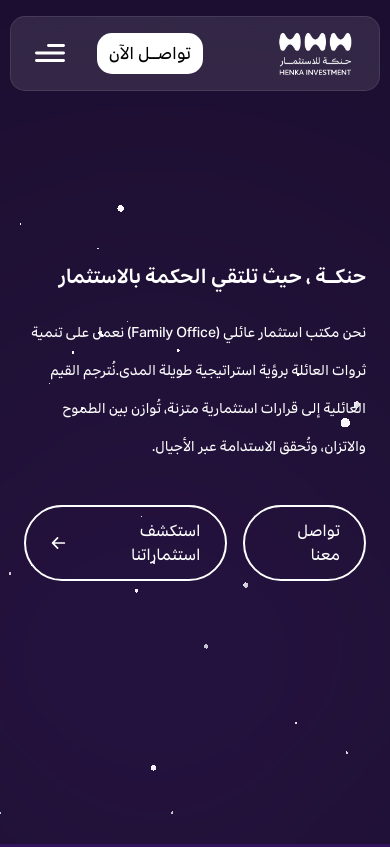
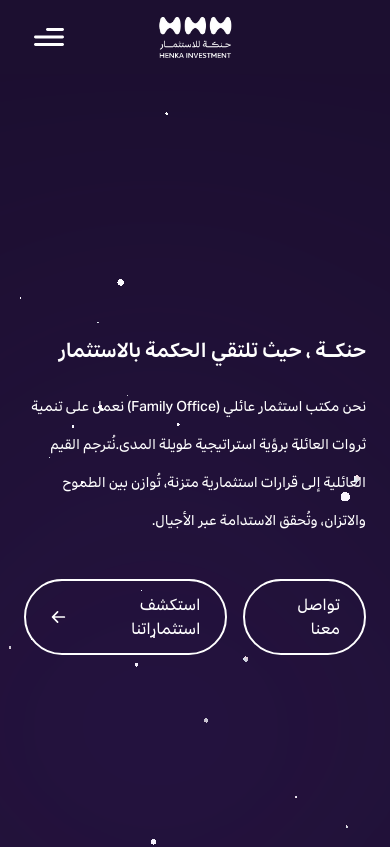
Before and after one commit to amineelakkermi/Henka, a Next.js app: page / in a window 390 px wide. Shown: the top 847 px of the page. Built offline with nearby package versions, Linux system fonts and the light colour scheme; a web font is replaced by a local one.

Commit message:
mise a jour

```diff
--- a/app/layout.js
+++ b/app/layout.js
@@ -18,7 +18,7 @@ export const metadata = {
 export default function RootLayout({ children }) {
   return (
     <html lang="ar" dir="rtl">
-      <body className="antialiased bg-black text-white">
+      <body className="antialiased bg-purple-900 text-white">
         <ClientWrapper>
           {children}
         </ClientWrapper>
--- a/components/AboutAnimatedContent.jsx
+++ b/components/AboutAnimatedContent.jsx
@@ -14,7 +14,7 @@ const AboutAnimatedContent = () => {
     "هي مكتب استثمار عائلي سعودي، تأسس على يد عائلة تمتلك إرثًا من الريادة والاستثمار الممتد لعقود.",
     "نُؤمن أن الثروة مسؤولية، وأن إدارة الأصول لا تتعلق بالأرقام فقط، بل بما تحمله من أثر، ورؤية، واستمرارية.",
     "حنكة ليست مجرد كيان مالي، بل عقلية تعمل على ترجمة قيم العائلة في الحكمة، الانضباط، والرؤية بعيدة المدى، إلى قرارات مالية رشيدة تنمّي الثروة وتحافظ عليها.",
-    "نحن نعمل بصمت، لكن بأثر عميق.",
+    "نحــن نعمـــل بصمـــت لكـــن بأثـــر عمــيـــق.",
   ];
 
   useEffect(() => {
@@ -82,8 +82,8 @@ const AboutAnimatedContent = () => {
       <div className="w-full flex z-20 flex-col gap-4">
         {paragraphs.map((text, i) => (
           <div key={i} className="flex items-start gap-3">
-            <span className='inline-block w-[5px] h-[5px] bg-white rounded-full mt-7 flex-shrink-0'></span>
-            <p className="animated-paragraph text-white text-[14px] md:text-[20px] font-[500] leading-[50px] lg:leading-[60px] flex-1">
+            <span className={`${paragraphs.length - 1 === i ? "hidden" : "inline-block w-[5px] h-[5px] bg-white rounded-full mt-7 flex-shrink-0"}`}></span>
+            <p className={`${paragraphs.length - 1 === i ? "mr-5" : "mr-0"} animated-paragraph text-white text-[14px] md:text-[20px] font-[500] leading-[50px] lg:leading-[60px] flex-1`}>
               {text}
             </p>
           </div>
--- a/components/Future.jsx
+++ b/components/Future.jsx
@@ -70,9 +70,9 @@ export default function Future() {
   return (
     <section
       className={`relative bg-purple-900
-      w-full h-[560px] md:h-[760px] flex items-center justify-center`}
+      w-full  flex items-center justify-center py-16 lg:py-24`}
     >
-      <div className="relative w-full max-w-4xl">
+      <div className="relative w-full max-w-4xl flex flex-col gap-16">
         {/* Image */}
         <div ref={imgRef} className="relative w-full h-auto">
           <Image
@@ -94,10 +94,11 @@ export default function Future() {
             </p>
           </div>
 
-          {/* نص في أسفل الصورة */}
+          {/*
+
           <div
             ref={bottomTextRef}
-            className="absolute bottom-6 left-0 right-0 flex justify-center px-4"
+            className="absolute -bottom-24 left-0 right-0 flex justify-center px-4"
           >
             <p className="text-white leading-[45px] font-medium text-[16px] md:text-[20px] text-center ">
             مقرنا : السعودية - الرياض
@@ -105,7 +106,20 @@ export default function Future() {
               مركز الملك عبد الله المالي KAFD 4.07
             </p>
           </div>
+          */}
+
+
         </div>
+            {/* نص في أسفل الصورة */}
+        <div
+        ref={bottomTextRef}
+        className="w-full flex justify-center px-4"
+        >
+            <p className="text-white leading-[45px] font-medium text-[16px] md:text-[20px] text-center ">
+            مقرنا : السعودية - الرياض ,
+              مركز الملك عبد الله المالي KAFD 4.07
+            </p>
+          </div>
       </div>
     </section>
   );
--- a/components/Navbar.jsx
+++ b/components/Navbar.jsx
@@ -62,34 +62,26 @@ export default function Navbar() {
       </div>
 
       {/* Navbar pour les petits écrans */}
-      <nav dir="rtl" className={`
+      <nav className={`
       md:hidden
       mx-auto my-4 w-[95%] rounded-[15px]
       px-6 py-3
-      fixed top-0 left-0 right-0 z-[999]
+      top-0 left-0 right-0 z-[999]
       transition-all duration-300
-      bg-white/10 backdrop-blur-md border border-white/10
      `}>
-
-        <div className="max-w-5xl mx-auto flex items-center justify-between md:justify-center">
-          {/* Logo */}
-          <Link href="/" className="shrink-0">
-            <Image src={logo} alt="logo" width={80} height={80} />
-          </Link>
+        <div dir='ltr' className="w-full flex items-center justify-between">
+          {/* Logo - Centered */}
+          <div className="absolute left-0 right-0 flex justify-center pointer-events-none">
+            <Link href="/" className="pointer-events-auto">
+              <Image src={logo} alt="logo" width={80} height={80} />
+            </Link>
+          </div>
+          {/* Menu Button - Left aligned */}
+          <button onClick={() => setIsOpen(!isOpen)} className="z-10">
+            <Image src={isOpen ? menuClose : menuOpen} alt="menu" width={30} height={30} />
+          </button>
 
 
-          {/* Mobile */}
-          <div className="md:hidden flex items-center gap-8">
-            <Link
-              href="/contact"
-              className="bg-white text-[17px] text-black transition-colors duration-200 py-2 px-3 rounded-[15px]"
-            >
-              تواصــل الآن
-            </Link>
-            <button onClick={() => setIsOpen(!isOpen)}>
-              <Image src={isOpen ? menuClose : menuOpen} alt="menu" width={30} height={30} />
-            </button>
-          </div>
         </div>
       </nav>
 
```
